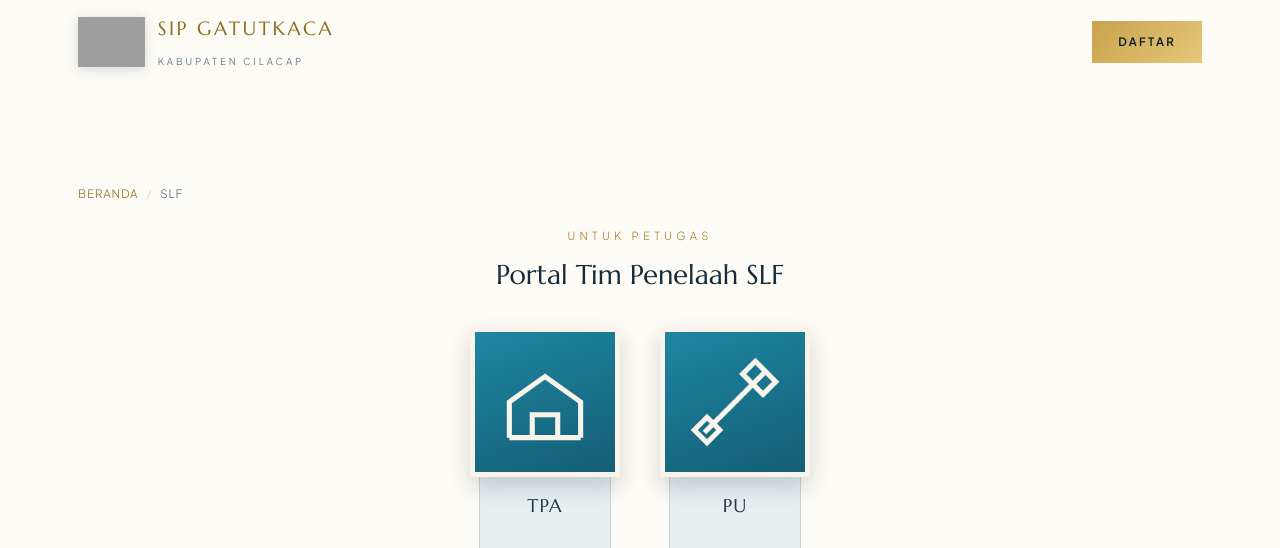
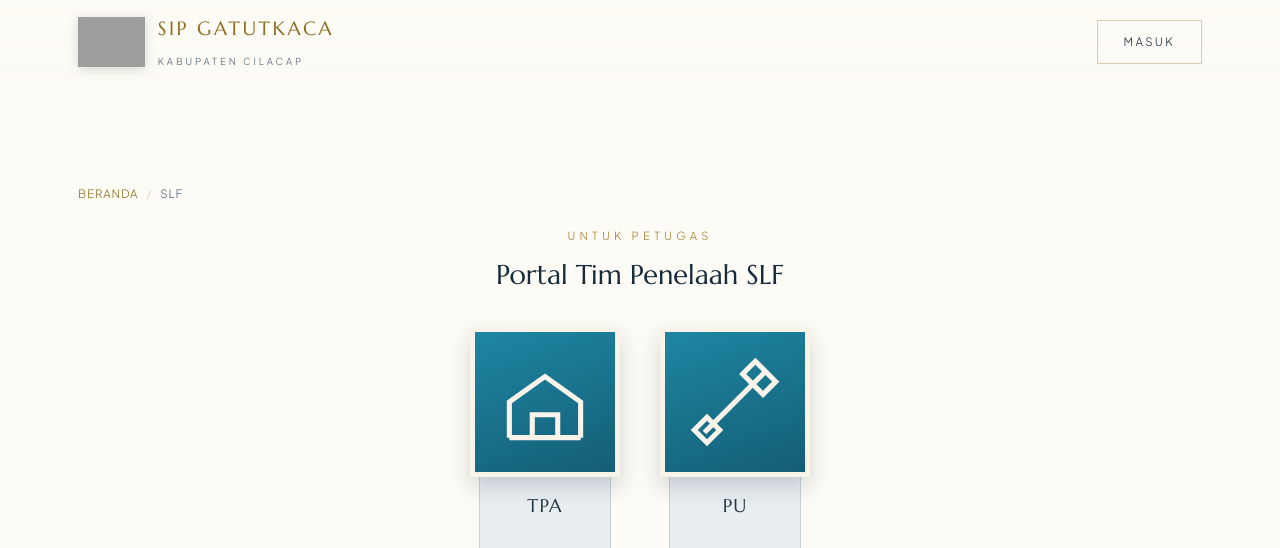
Before and after one commit to simbgsemarang-code/sipgatutkaca, a CodeIgniter app: page /slf in a window 1280 px wide. Shown: the top 548 px of the page. Run offline with CodeIgniter, Linux system fonts and the light colour scheme; grey boxes are pictures that could not be loaded.

Commit message:
Halaman SLF: kembalikan tombol "Masuk", hilangkan "Daftar" di navbar
Menukar balik navbar publik (belum login): sekarang cuma menampilkan
"Masuk" (mengarah ke konsultasi.php seperti semula), "Daftar"
dihapus. Navbar saat sudah login tidak berubah.

```diff
--- a/application/views/pages/slf.php
+++ b/application/views/pages/slf.php
@@ -239,7 +239,7 @@ footer{background:var(--foot);color:#F8F4EA;padding:66px 0 32px;border-top:1px s
           </div>
         </div>
       <?php else: ?>
-        <a class="btn btn-gold btn-sm" href="<?php echo base_url('daftar'); ?>">Daftar</a>
+        <a class="btn btn-ghost btn-sm" href="<?php echo base_url('konsultasi'); ?>">Masuk</a>
       <?php endif; ?>
     </div>
   </div>
```
